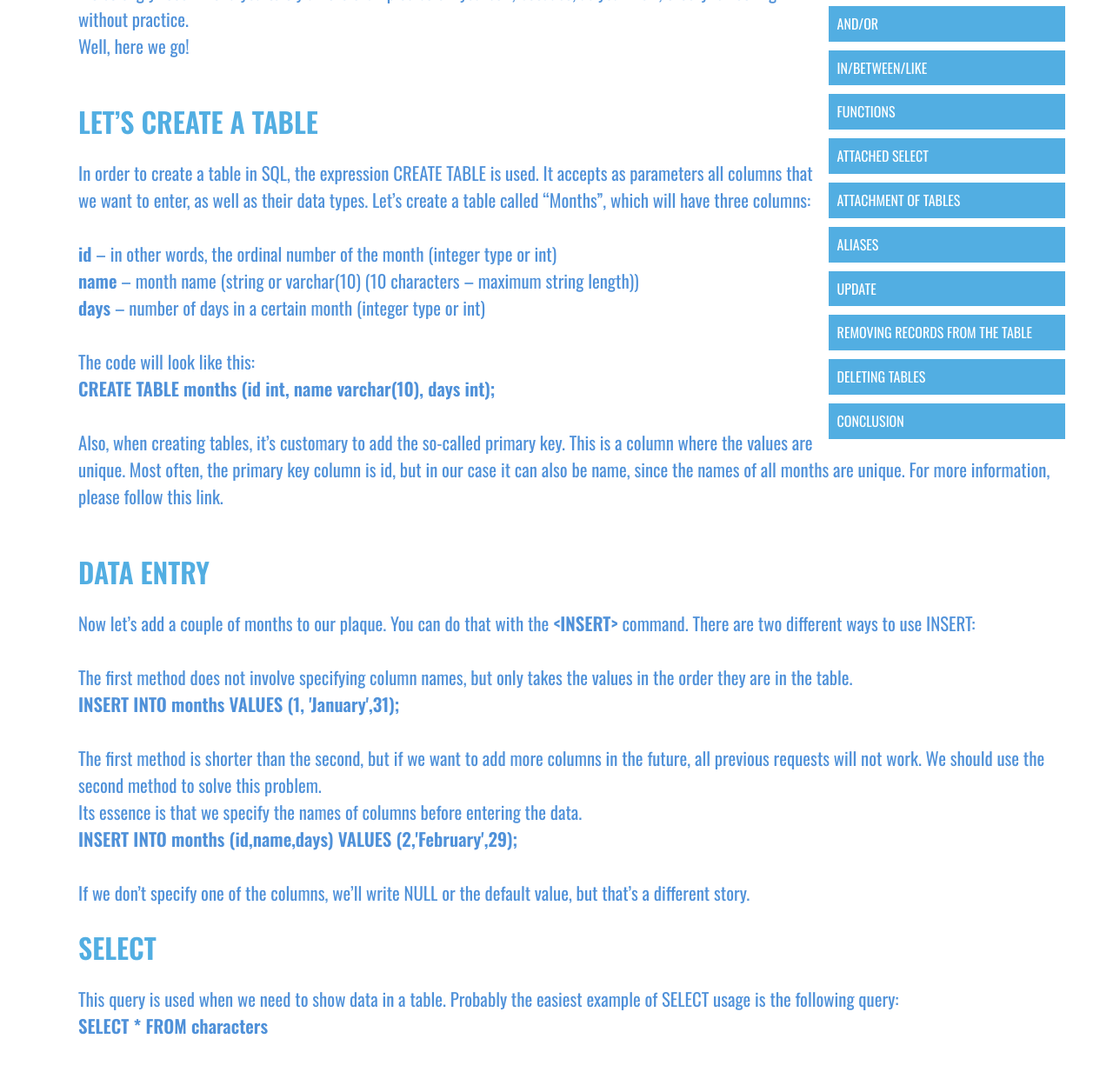
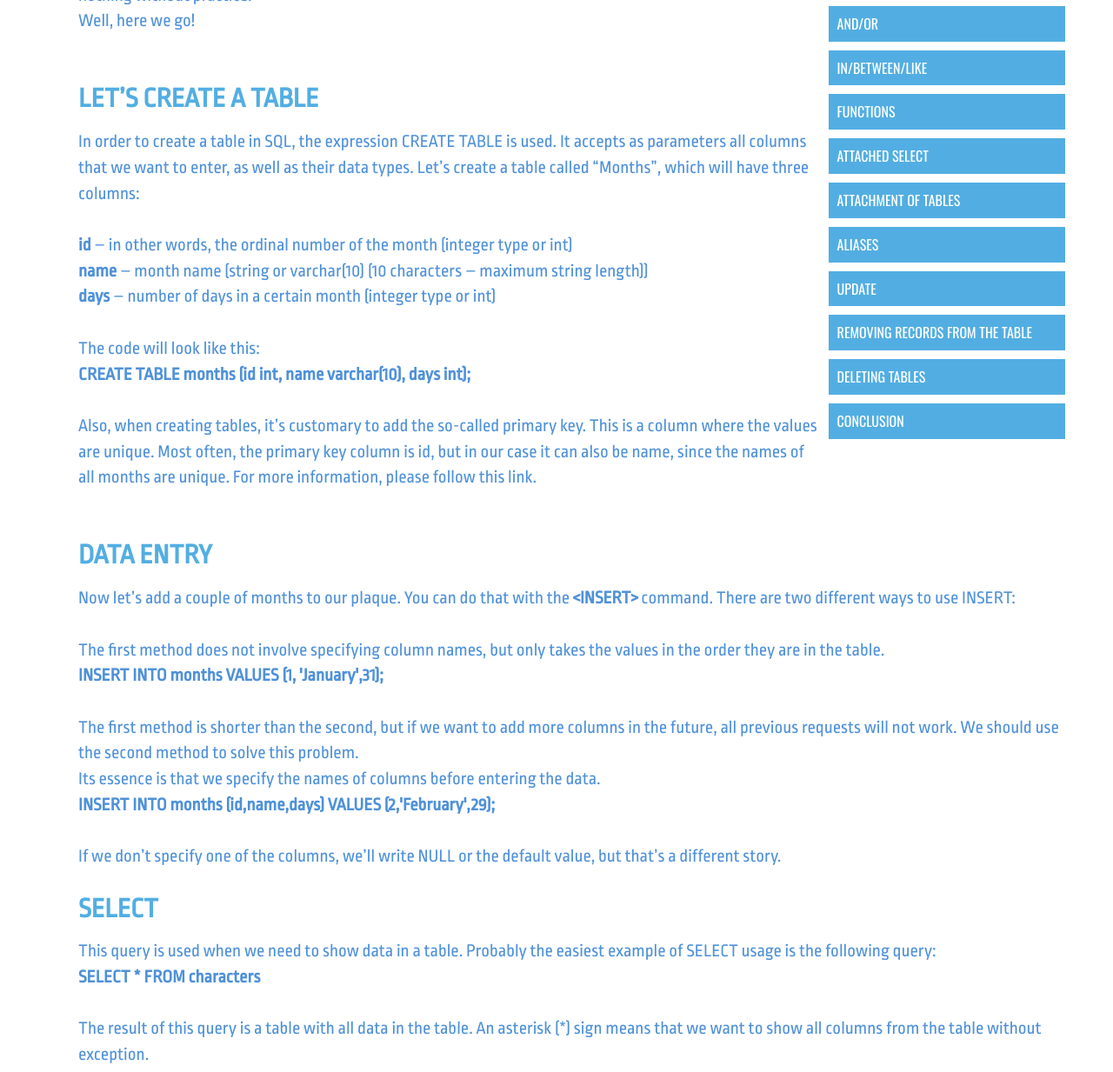
Before and after one commit to hidemydreams/WebFromScratch, a website: page sql-page.html in a window 1280 px wide. Shown: the part 826-2059 px from the top of the page at 87% size. Drawn offline with nearby package versions, Linux system fonts and the light colour scheme.

Commit message:
hange font

```diff
--- a/assets/sass/pages/_sql.scss
+++ b/assets/sass/pages/_sql.scss
@@ -41,6 +41,18 @@
     }
 
 
+    .article_topic {
+
+      font-family: Ropa Sans;
+      font-style: normal;
+      font-weight: normal;
+      font-size: 27px;
+      line-height: 110%;
+
+    }
+
+
+
 .topic {
 
     font-size: 2rem;
```
Also changed, not shown: assets/style/style.css, 1 other file.
